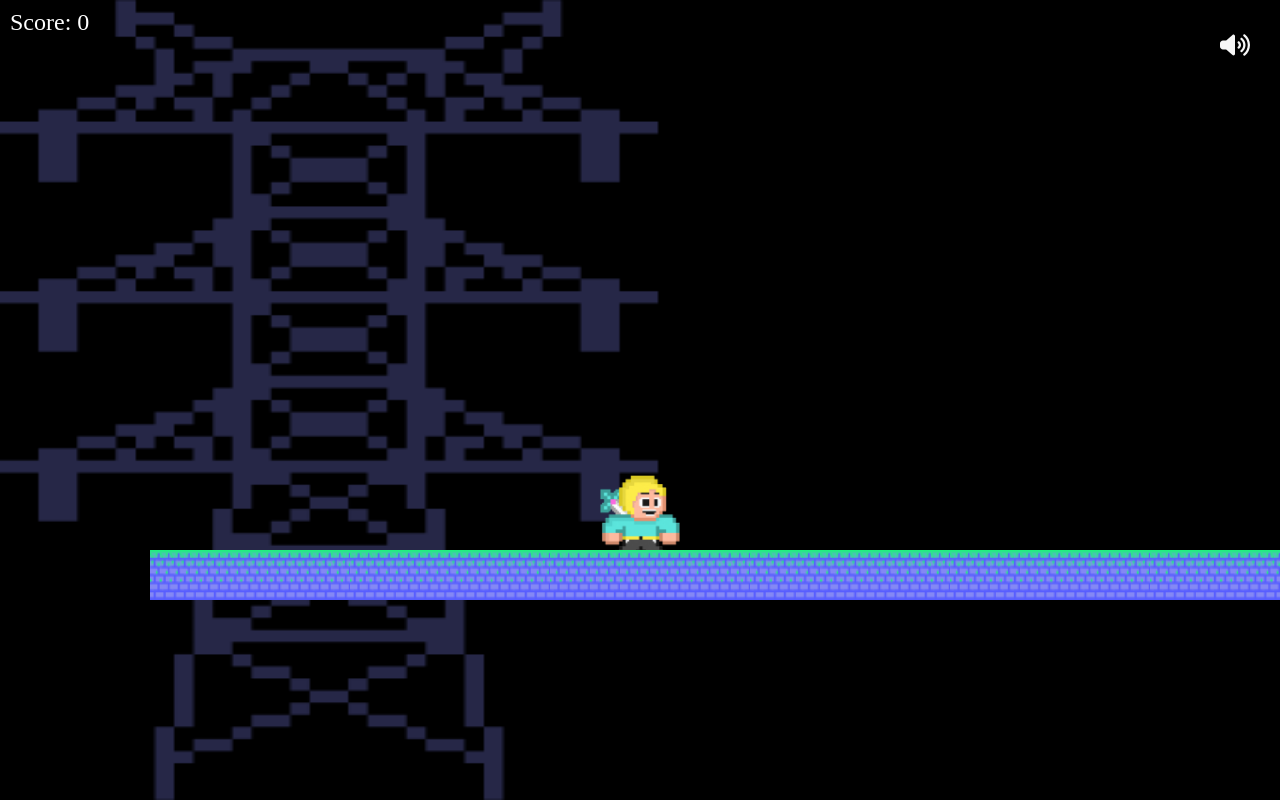
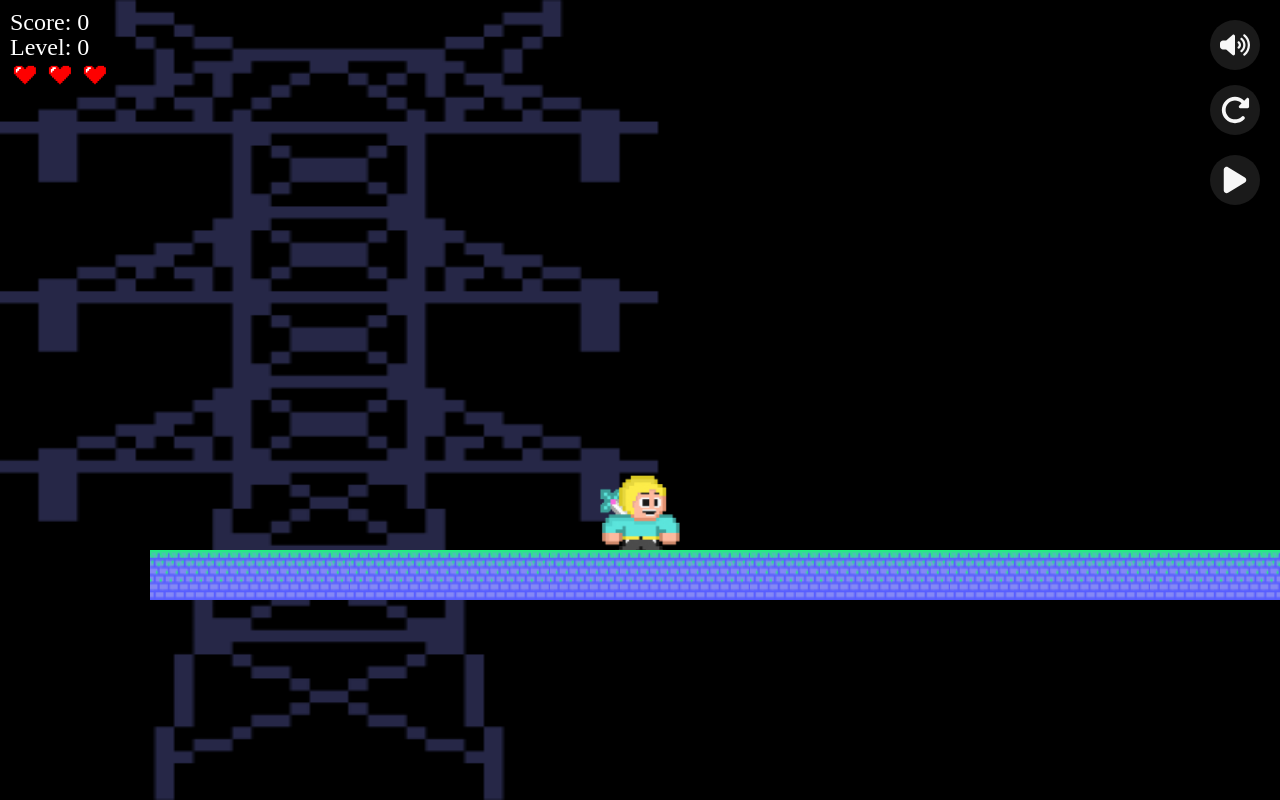
Before and after one commit to NADRA03/mario-similar, a plain HTML site: page index.html in a window 1280 px wide. Drawn offline with Linux system fonts and the light colour scheme; animation ran at ten frames a second.

Commit message:
controls added (incomplete)

```diff
--- a/css/style.css
+++ b/css/style.css
@@ -36,27 +36,84 @@ body, html {
     z-index: 10;
 }
 
+#level {
+    position: absolute;
+    top: 35px;
+    left: 10px;
+    color: #fff;
+    font-size: 24px;
+    z-index: 10;
+}
+
 #enemy {
     background-image: url('../assets/images/enemy.gif');
 }
 
-#volume {
-    position: fixed;
-    top: 20px;
-    right: 20px;
+#controls {
+    position: absolute;
+    top: 10px;
+    right: 10px;
+    display: flex;
+    flex-direction: column;
+    align-items: center;
+    gap: 10px;
+    z-index: 1000;
+    background: rgba(0, 0, 0, 0.5);
+    padding: 10px;
+    border-radius: 12px;
+    box-shadow: 0 4px 8px rgba(0, 0, 0, 0.3);
+}
+
+#volume,
+#restartButton,
+#pauseButton {
     width: 50px;
     height: 50px;
-    border-radius: 50%;
     display: flex;
     justify-content: center;
     align-items: center;
+    border-radius: 50%;
     cursor: pointer;
+    transition: transform 0.2s, background 0.3s;
+    background: rgba(255, 255, 255, 0.1);
+}
+
+#volume:hover,
+#restartButton:hover,
+#pauseButton:hover {
+    transform: scale(1.1);
+    background: rgba(255, 255, 255, 0.2);
+}
+
+#volume svg,
+#restartButton svg,
+#pauseButton svg {
+    width: 30px;
+    height: 30px;
+    fill: #f7f7f7;
+}
+
+#restartButton {
+    margin-top: 5px;
+}
+
+#pauseButton {
+    margin-top: 10px;
+}
+
+#pause {
+    display: none;
+}
+
+#hearts {
+    position: absolute;
+    top: 60px;
+    left: 10px;
     z-index: 1000;
 }
 
-
-#volume svg {
+.heart {
     width: 30px;
     height: 30px;
-    fill: #fff;
+    margin-right: 5px;
 }
--- a/game.js
+++ b/game.js
@@ -7,6 +7,7 @@ let projectiles = [];
 const canvas = document.getElementById('gameCanvas');
 const ctx = canvas.getContext('2d');
 let cameraOffset = 0;
+let isPaused = false;
 
 // ensure that the game take the whole width
 function resizeCanvas() {
@@ -195,6 +196,20 @@ function drawBackground() {
     ctx.drawImage(friendImage, gameLength - 600 - cameraOffset, 400, 80, 150);
 }
 
+
+//Render Hearts
+function renderHearts() {
+    const heartsContainer = document.getElementById('hearts');
+    heartsContainer.innerHTML = '';
+
+    for (let i = 0; i < lives; i++) {
+        const heartElement = document.createElement('img');
+        heartElement.src = 'assets/images/heart.png';
+        heartElement.alt = 'Heart';
+        heartElement.classList.add('heart');
+        heartsContainer.appendChild(heartElement);
+    }
+}
 
 
 
@@ -414,7 +429,7 @@ function update() {
     updateEnemies();
     document.getElementById('score').innerText = `Score: ${score}`;
     document.getElementById('level').innerText = `Level: ${level}`;
-    console.log('Level: '+level)
+    console.log(`Level: ${level}`)
 }
 
 //add enemies and pipes
@@ -495,17 +510,22 @@ function resetGame() {
     distanceTraveled = 0;
     blocks.length = 0;
     loadLevel();
+    renderHearts();
     generateBlocks();
 }
 
 //loop
 function gameLoop() {
+
+    if (isPaused) return;
+
     ctx.clearRect(0, 0, canvas.width, canvas.height)
     drawBackground();
     drawBlocks();
     drawPipes();
     updateProjectiles();
     drawProjectiles();
+    renderHearts();
     updateCoins();
     checkCoinCollection();
     update();
@@ -542,8 +562,22 @@ document.addEventListener('keyup', (e) => {
 });
 
 
+//Handle Restart Btn
+document.getElementById('restartButton').addEventListener('click', () => {
+    resetGame();
+});
 
-
+document.getElementById('pauseButton').addEventListener('click', () => {
+    isPaused = !isPaused;
+    if (isPaused) {
+        document.getElementById('pause').style.display = 'block';
+        document.getElementById('resume').style.display = 'none';
+    } else {
+        document.getElementById('pause').style.display = 'none';
+        document.getElementById('resume').style.display = 'block';
+        gameLoop();
+    }
+});
 
 
 ///////////////////////coins/////////////////////////
--- a/index.html
+++ b/index.html
@@ -12,8 +12,10 @@
     <div class="main-wrapper">
         <canvas id="gameCanvas" class="game-screen"></canvas>
         <div id="mario" class="character"></div>
-        <div id="score">Scoere: 0</div>
+        <div id="score">Score: 0</div>
         <div id="level">Level: 0</div>
+        <div id="hearts"></div>
+        <div id ="controls">
             <div id="volume">
                 <svg id="volumeHigh" xmlns="http://www.w3.org/2000/svg" viewBox="0 0 640 512">
                     <path fill="#f7f7f7" d="M533.6 32.5C598.5 85.2 640 165.8 640 256s-41.5 170.7-106.4 223.5c-10.3 8.4-25.4 6.8-33.8-3.5s-6.8-25.4 3.5-33.8C557.5 398.2 592 331.2 592 256s-34.5-142.2-88.7-186.3c-10.3-8.4-11.8-23.5-3.5-33.8s23.5-11.8 33.8-3.5zM473.1 107c43.2 35.2 70.9 88.9 70.9 149s-27.7 113.8-70.9 149c-10.3 8.4-25.4 6.8-33.8-3.5s-6.8-25.4 3.5-33.8C475.3 341.3 496 301.1 496 256s-20.7-85.3-53.2-111.8c-10.3-8.4-11.8-23.5-3.5-33.8s23.5-11.8 33.8-3.5zm-60.5 74.5C434.1 199.1 448 225.9 448 256s-13.9 56.9-35.4 74.5c-10.3 8.4-25.4 6.8-33.8-3.5s-6.8-25.4 3.5-33.8C393.1 284.4 400 271 400 256s-6.9-28.4-17.7-37.3c-10.3-8.4-11.8-23.5-3.5-33.8s23.5-11.8 33.8-3.5zM301.1 34.8C312.6 40 320 51.4 320 64l0 384c0 12.6-7.4 24-18.9 29.2s-25 3.1-34.4-5.3L131.8 352 64 352c-35.3 0-64-28.7-64-64l0-64c0-35.3 28.7-64 64-64l67.8 0L266.7 40.1c9.4-8.4 22.9-10.4 34.4-5.3z"/>
@@ -22,6 +24,23 @@
                 <svg id="volumeMute" xmlns="http://www.w3.org/2000/svg" viewBox="0 0 320 512" style="display: none;">
                     <path fill="#f7f7f7" d="M320 64c0-12.6-7.4-24-18.9-29.2s-25-3.1-34.4 5.3L131.8 160 64 160c-35.3 0-64 28.7-64 64l0 64c0 35.3 28.7 64 64 64l67.8 0L266.7 471.9c9.4 8.4 22.9 10.4 34.4 5.3S320 460.6 320 448l0-384z"/>
                 </svg>
+            </div>
+
+            <div id="restartButton">
+                <svg xmlns="http://www.w3.org/2000/svg" viewBox="0 0 512 512">
+                    <path fill="#f7f7f7" d="M463.5 224l8.5 0c13.3 0 24-10.7 24-24l0-128c0-9.7-5.8-18.5-14.8-22.2s-19.3-1.7-26.2 5.2L413.4 96.6c-87.6-86.5-228.7-86.2-315.8 1c-87.5 87.5-87.5 229.3 0 316.8s229.3 87.5 316.8 0c12.5-12.5 12.5-32.8 0-45.3s-32.8-12.5-45.3 0c-62.5 62.5-163.8 62.5-226.3 0s-62.5-163.8 0-226.3c62.2-62.2 162.7-62.5 225.3-1L327 183c-6.9 6.9-8.9 17.2-5.2 26.2s12.5 14.8 22.2 14.8l119.5 0z"/>
+                </svg>
+            </div>
+
+            <div id="pauseButton">
+                <svg id="resume" xmlns="http://www.w3.org/2000/svg" viewBox="0 0 384 512">
+                    <path fill="#f7f7f7" d="M73 39c-14.8-9.1-33.4-9.4-48.5-.9S0 62.6 0 80L0 432c0 17.4 9.4 33.4 24.5 41.9s33.7 8.1 48.5-.9L361 297c14.3-8.7 23-24.2 23-41s-8.7-32.2-23-41L73 39z"/>
+                </svg>
+
+                <svg id="pause" xmlns="http://www.w3.org/2000/svg" viewBox="0 0 320 512">
+                    <path fill="#f7f7f7" d="M48 64C21.5 64 0 85.5 0 112L0 400c0 26.5 21.5 48 48 48l32 0c26.5 0 48-21.5 48-48l0-288c0-26.5-21.5-48-48-48L48 64zm192 0c-26.5 0-48 21.5-48 48l0 288c0 26.5 21.5 48 48 48l32 0c26.5 0 48-21.5 48-48l0-288c0-26.5-21.5-48-48-48l-32 0z"/>
+                </svg>
+            </div>
         </div>
     </div>
 
--- a/loader.js
+++ b/loader.js
@@ -2,7 +2,7 @@ const assets = {
     images: {},
     sounds: {}
 };
-const assetNames = ['block1.png','bullet.png','hero.gif', 'yellowPlane.png','water.png', 'promo2.png', 'promo.png', 'car.png','enemy.gif', 'pipe.png', 'background.png', 'block.png','bus.png', 'gost3.png', 'alion.png', 'alion3.png',];
+const assetNames = ['block1.png','bullet.png','hero.gif', 'yellowPlane.png','water.png', 'promo2.png', 'promo.png', 'car.png','enemy.gif', 'pipe.png', 'background.png', 'block.png','bus.png', 'gost3.png', 'alion.png', 'alion3.png', 'heart.png'];
 
 function loadImages(callback) {
     let loadedCount = 0;
```
Lines whose indentation alone changed are shown as unchanged.
